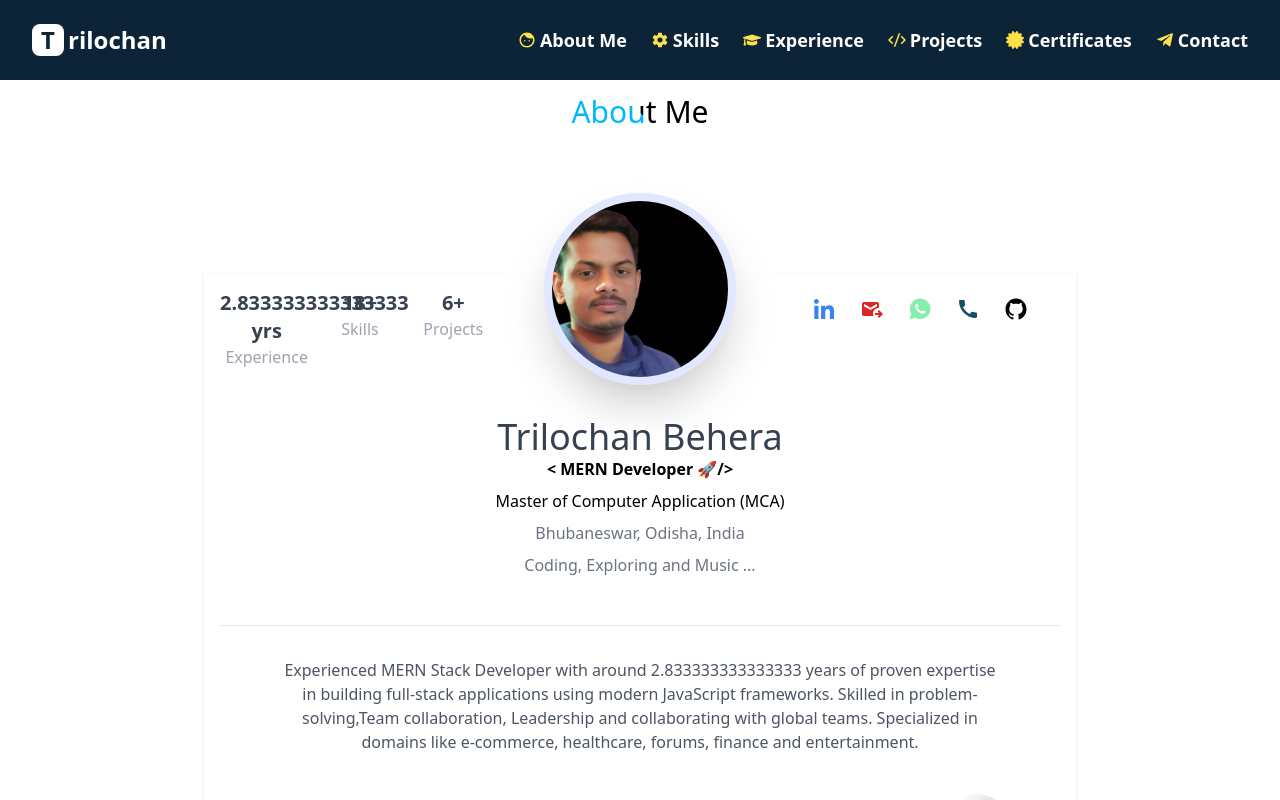
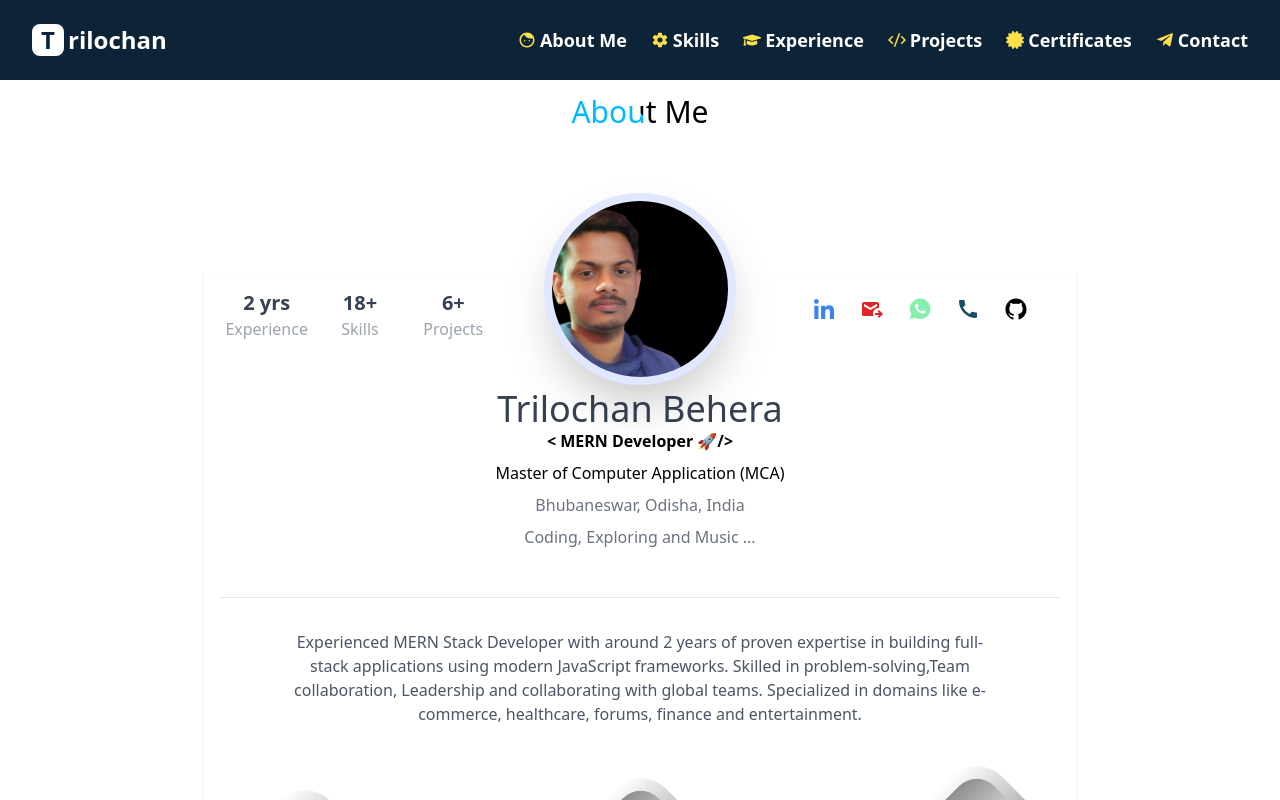
Before and after one commit to Trilochan-dev/Portfolio, a Next.js app: page /about in a window 1280 px wide. Built offline with nearby package versions, Linux system fonts and the light colour scheme.

Commit message:
fix date issue

```diff
--- a/src/components/AllPages/AboutMe.tsx
+++ b/src/components/AllPages/AboutMe.tsx
@@ -26,7 +26,7 @@ export default function AboutMe() {
 
         const diffInMonths = (currentDate.getFullYear() - startDate.getFullYear()) * 12 +
         currentDate.getMonth() - startDate.getMonth();
-        const decimalExperience = diffInMonths % 12 === 0 ? (diffInMonths / 12) : (diffInMonths % 12) <= 6 ? (diffInMonths / 12) : (diffInMonths / 12) + 1;
+        const decimalExperience = diffInMonths % 12 === 0 ? (diffInMonths / 12) : (diffInMonths % 12) <= 6 ? Math.floor(diffInMonths / 12)+ 0.5 : Math.floor(diffInMonths / 12) + 1;
         let years = currentDate.getFullYear() - birthDate.getFullYear();
         let months = currentDate.getMonth() - birthDate.getMonth();
 
```
